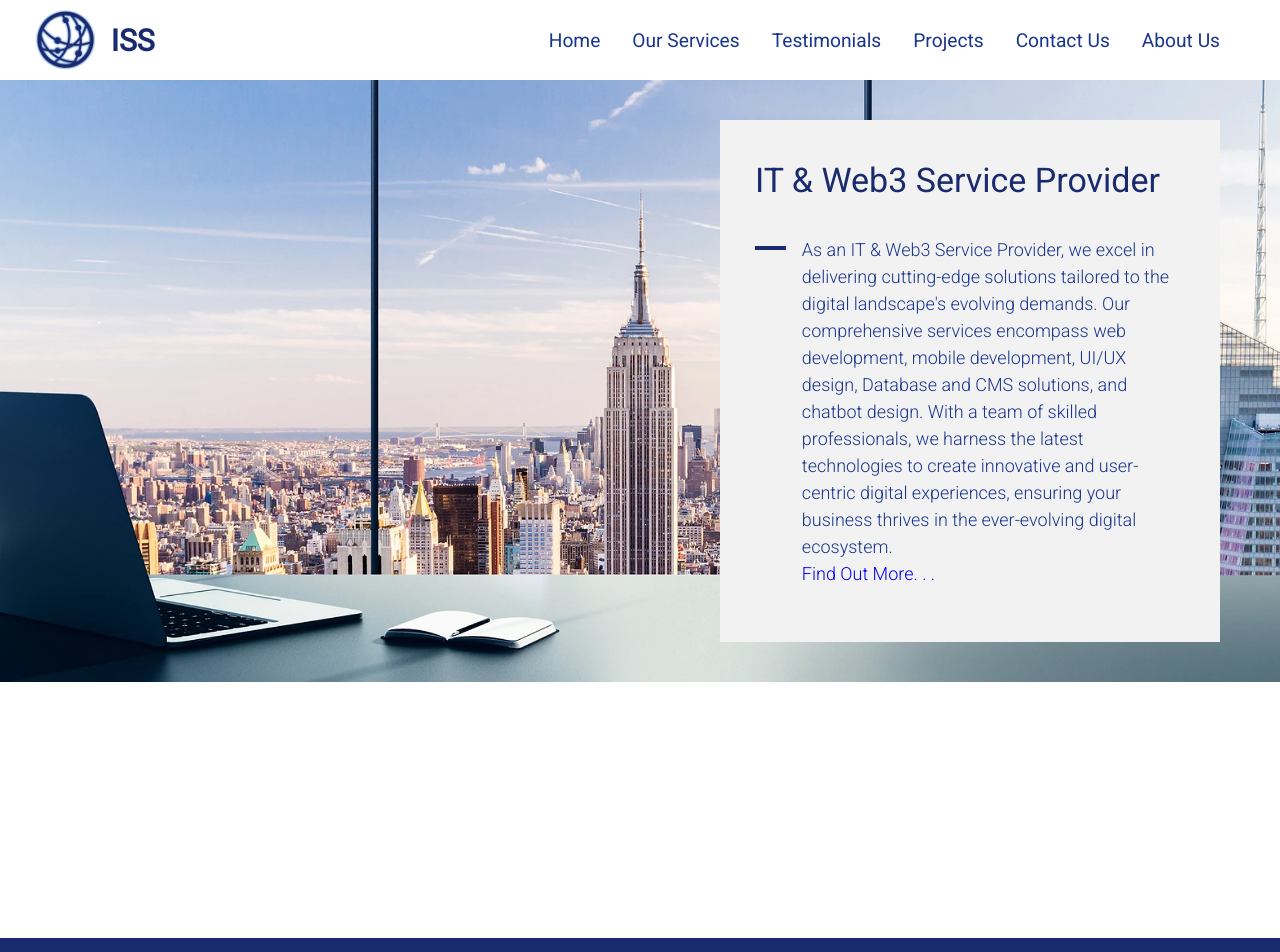
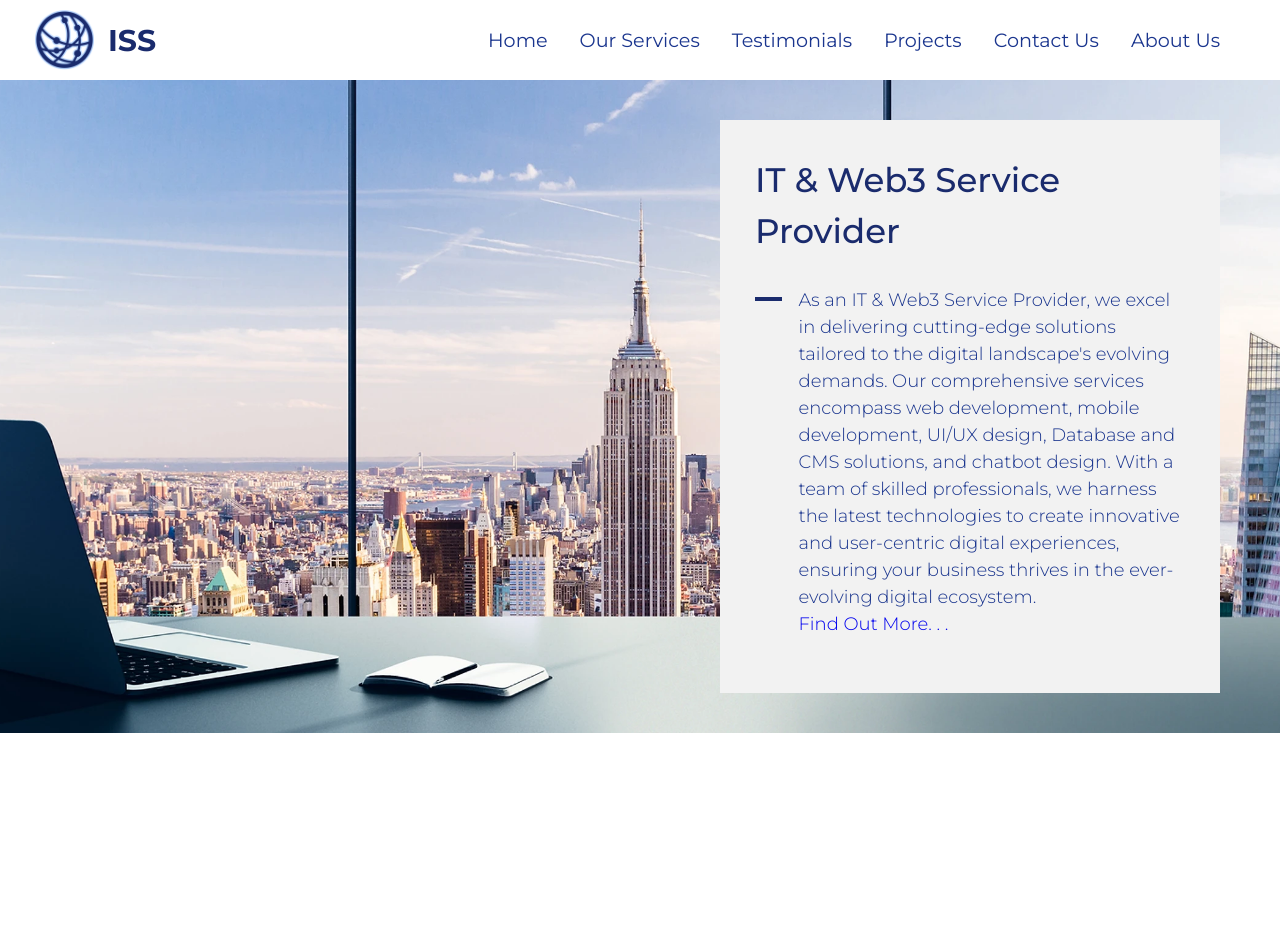
Before and after one commit to Officialibn1/issnext, a Next.js app: page / in a window 1280 px wide. Shown: the top 952 px of the page. Built offline with nearby package versions, Linux system fonts and the light colour scheme.

Commit message:
modified layout

```diff
--- a/app/ContactUs.tsx
+++ b/app/ContactUs.tsx
@@ -1,3 +1,4 @@
+'use client'
 import React from 'react'
 
 const ContactUs = () => {
--- a/app/layout.tsx
+++ b/app/layout.tsx
@@ -2,7 +2,7 @@
 import NavBar from './Navbar';
 import { Roboto } from "next/font/google";
 
-const roboto = Roboto({weight: ['100', '300', '400'], subsets: ['vietnamese']});
+// const roboto = Roboto({weight: ['100', '300', '400'], subsets: ['vietnamese']});
 
 export const metadata = {
   title: 'ISS (Internet Service Studio)',
@@ -16,7 +16,7 @@
 }) {
   return (
     <html lang="en">
-      <body className={roboto.className}>
+      <body>
         <NavBar />
         {children}
       </body>
--- a/package.json
+++ b/package.json
@@ -9,6 +9,7 @@
     "lint": "next lint"
   },
   "dependencies": {
+    "@emailjs/browser": "^3.11.0",
     "@types/node": "20.6.0",
     "@types/react": "18.2.21",
     "@types/react-dom": "18.2.7",
--- a/styles/Globals.scss
+++ b/styles/Globals.scss
@@ -1,3 +1,5 @@
+@import url('https://fonts.googleapis.com/css2?family=Montserrat:ital,wght@0,100;0,200;0,300;0,400;0,500;0,600;0,700;0,800;0,900;1,100;1,200;1,300;1,400;1,500&display=swap');
+
 @import 'font';
 @import 'utils';
 // Header Partial Import
@@ -27,7 +29,7 @@
     padding: 0;
     box-sizing: border-box;
     scroll-behavior: smooth;
-    // font-family: $defaultFont;
+    font-family: $defaultFont;
     text-decoration: none;
     list-style: none;
 }
--- a/styles/_font.scss
+++ b/styles/_font.scss
@@ -1,4 +1,4 @@
-// $defaultFont: 'Montserrat', sans-serif;
+$defaultFont: 'Montserrat', sans-serif;
 
 // Font Sizes
 $navLinksFont: clamp(1rem, 1.5vw, 1.2rem);
```
Also changed, not shown: 1 other file (tests, documents, lock files or other folders).
